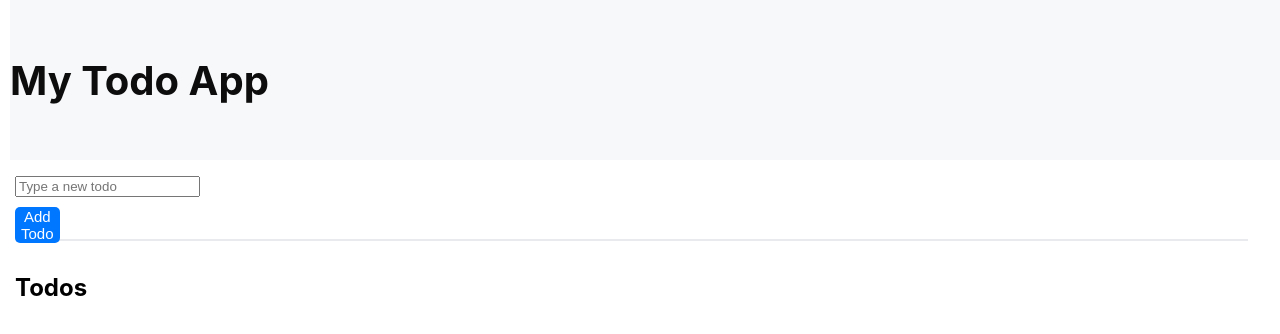
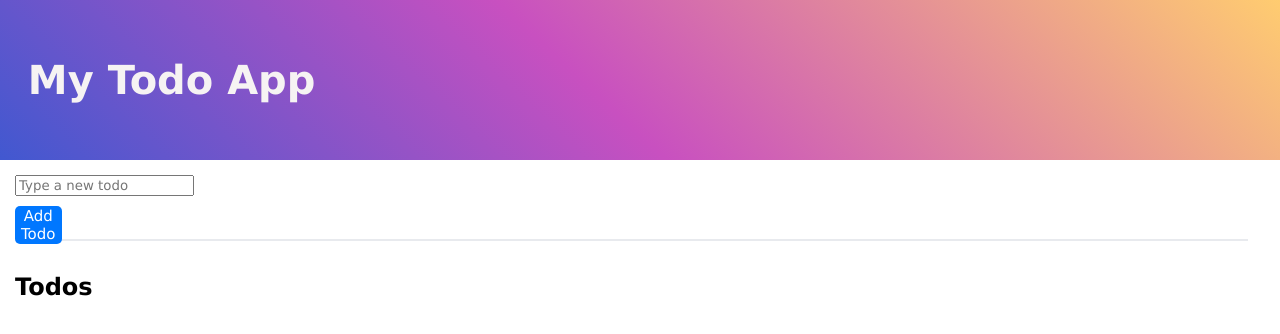
Before and after one commit to Kyubs1610/React_app, a React (Create React App) app: page / in a window 1280 px wide. Shown: the top 334 px of the page. Built offline with nearby package versions, Linux system fonts and the light colour scheme.

Commit message:
last commit

```diff
--- a/src/App.css
+++ b/src/App.css
@@ -1,16 +1,18 @@
 *{
   margin: auto;
   padding: auto;
+  font-family: Verdana, Geneva, Tahoma, sans-serif;
 }
 
 h1 {
-  background-color: #F6F8FA;
+  background-color: #4158D0;
+  background-image: linear-gradient(43deg, #4158D0 0%, #C850C0 46%, #FFCC70 100%);
+  background-position: cover;
   min-height: 20vh;
   display: flex;
   align-items: center;
   font-size: 2.5em;
-  color: rgb(14, 13, 13);
-  margin-left: 10px;
+  color: rgb(246, 243, 243);
 }
 
 .inputbtn{
--- a/src/App.js
+++ b/src/App.js
@@ -4,6 +4,7 @@ import Header from './header.js';
 import List from "./list.js"
 import React, {useState} from 'react';
 const LSKEY = "MyTodoApp";
+
 function App ()  {
   const storedTodos = window.localStorage.getItem(LSKEY + ".todos");
   const [todos, setTodos] = useState(storedTodos ? JSON.parse(storedTodos) : []);
--- a/src/header.js
+++ b/src/header.js
@@ -2,7 +2,7 @@ import './App.css';
 const Header = () => {
     return(
         <header className="App-header">
-            <h1 className="mainTitle"> My Todo App</h1>
+            <h1 className="mainTitle">  &nbsp; My Todo App</h1>
         </header>
     )
 }
```
